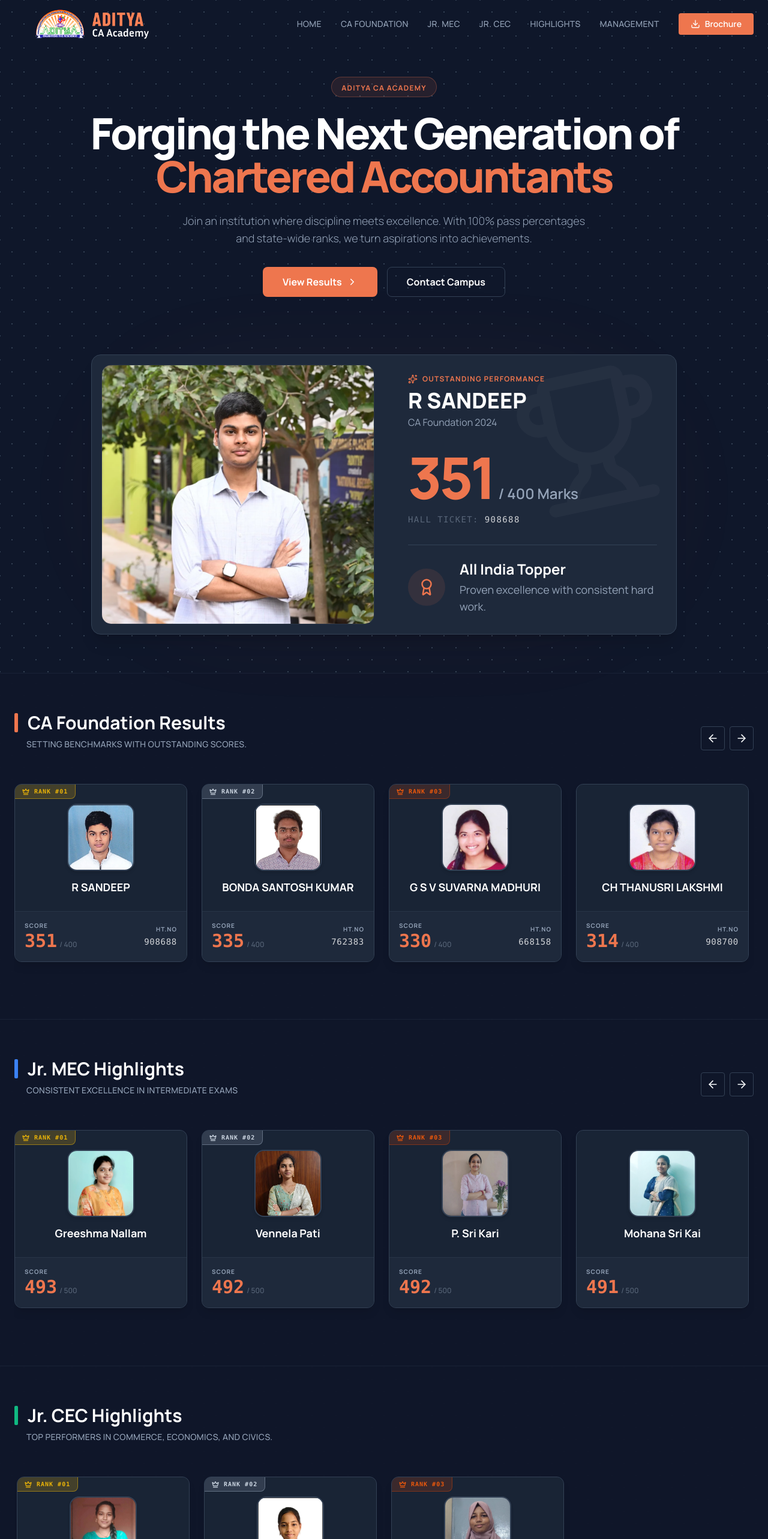
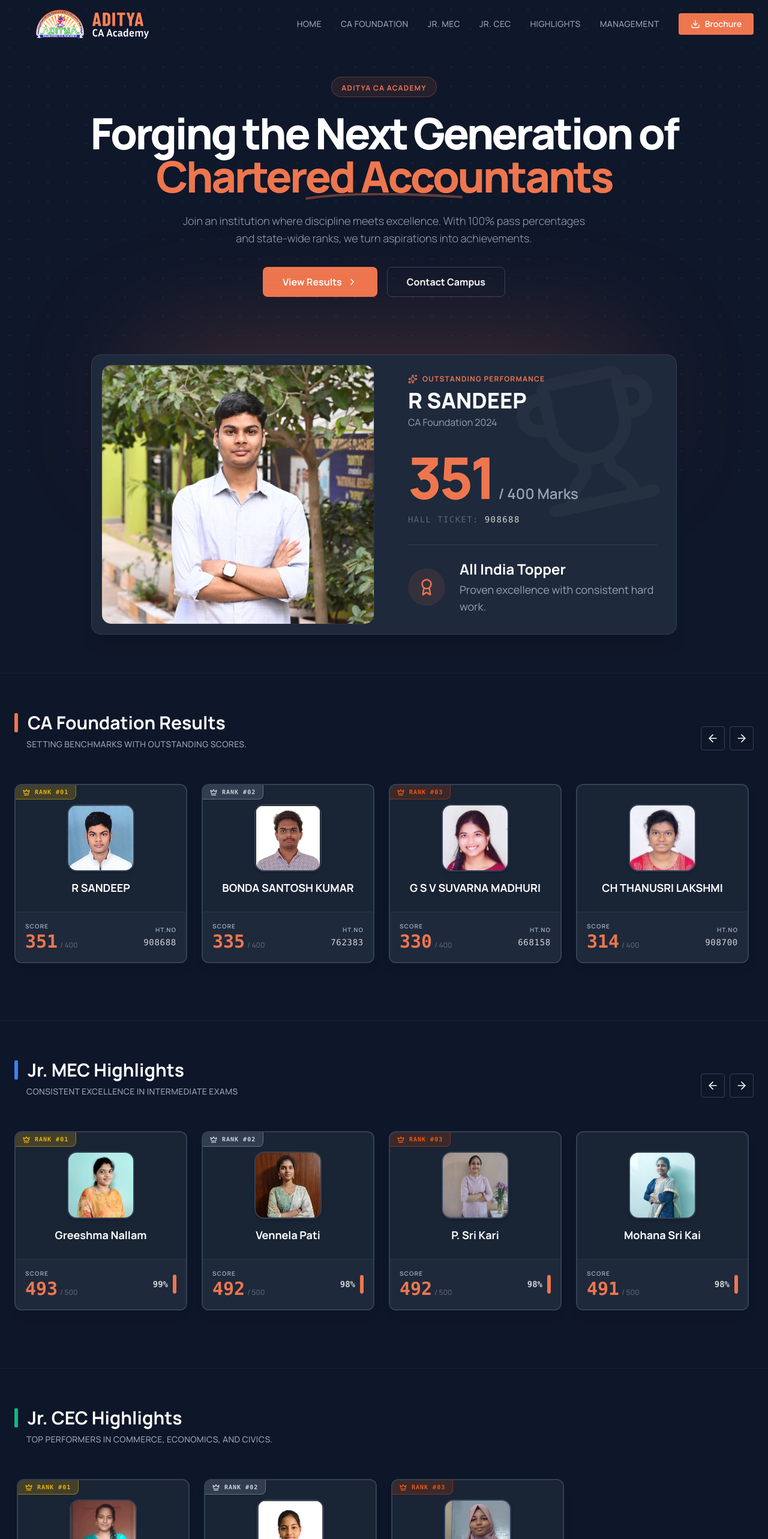
Before and after one commit to Ajithesh9/Promotion-Website, a React (Vite) app in the folder aditya-ca-academy/: page / in a window 1280 px wide. Shown: the top 2566 px of the page at 60% size. Built offline with nearby package versions, Linux system fonts and the light colour scheme.

Commit message:
Hero section and hero title-animations upon reveal, added blur upon revel.

```diff
--- a/aditya-ca-academy/src/App.jsx
+++ b/aditya-ca-academy/src/App.jsx
@@ -1,4 +1,6 @@
-import React, { useRef } from 'react';
+import Lenis from 'lenis';
+import React, { useRef, useEffect } from 'react';
+import { motion } from 'framer-motion';
 import Navbar from './components/Navbar';
 import StudentCard from './components/StudentCard';
 import TopperSpotlight from './components/TopperSpotlight';
@@ -29,6 +31,41 @@
   }
 ];
 
+// REFINED HERO ANIMATIONS
+const heroContainer = {
+  hidden: { opacity: 0 },
+  visible: {
+    opacity: 1,
+    transition: {
+      staggerChildren: 0.15,
+      delayChildren: 0.2
+    }
+  }
+};
+
+const heroItem = {
+  hidden: { y: 20, opacity: 0, filter: 'blur(5px)' },
+  visible: {
+    y: 0,
+    opacity: 1,
+    filter: 'blur(0px)',
+    transition: { duration: 0.8, ease: [0.2, 0.65, 0.3, 0.9] }
+  }
+};
+
+const fadeInUp = {
+  hidden: { opacity: 0, y: 40 },
+  visible: { opacity: 1, y: 0, transition: { duration: 0.6, ease: "easeOut" } }
+};
+
+const staggerContainer = {
+  hidden: { opacity: 0 },
+  visible: {
+    opacity: 1,
+    transition: { staggerChildren: 0.2 }
+  }
+};
+
 function App() {
   const caStudents = getCAStudents();
   const mecStudents = getMecStudents();
@@ -38,6 +75,30 @@
   const caScrollRef = useRef(null);
   const mecScrollRef = useRef(null);
   const cecScrollRef = useRef(null);
+
+  useEffect(() => {
+    const lenis = new Lenis({
+      duration: 0.7,
+      easing: (t) => Math.min(1, 1.001 - Math.pow(2, -10 * t)),
+      direction: 'vertical',
+      gestureDirection: 'vertical',
+      smooth: true,
+      mouseMultiplier: 1.5,
+      smoothTouch: false,
+      touchMultiplier: 2,
+    });
+
+    function raf(time) {
+      lenis.raf(time);
+      requestAnimationFrame(raf);
+    }
+
+    requestAnimationFrame(raf);
+
+    return () => {
+      lenis.destroy();
+    };
+  }, []);
 
   const scroll = (direction, ref) => {
     if (ref.current) {
@@ -55,36 +116,72 @@
   };
 
   return (
-    <div className="min-h-screen selection:bg-primary selection:text-white overflow-x-hidden relative">
+    <div className="min-h-screen selection:bg-primary selection:text-white overflow-x-hidden relative bg-background">
+
+      {/* BACKGROUND DOTS - FIXED */}
+      {/* 1. Increased base opacity to 0.15 so dots are visible. */}
+      {/* 2. Reduced blur to 8px and added scale animation to fix banding issues. */}
+      <motion.div
+        initial={{ opacity: 0, scale: 1.1, filter: 'blur(8px)' }}
+        animate={{ opacity: 1, scale: 1, filter: 'blur(0px)' }}
+        transition={{ duration: 1.2, ease: "easeOut" }}
+        className="fixed inset-0 z-0 pointer-events-none"
+      >
+        <div className="absolute inset-0 bg-[radial-gradient(#ee764e_1.5px,transparent_1.5px)] [background-size:32px_32px] opacity-[0.15]"></div>
+      </motion.div>
+
       <Navbar />
 
       {/* HERO SECTION */}
       <header id="home" className="pt-32 pb-16 px-6 text-center max-w-7xl mx-auto relative z-10">
-        <div className="inline-block border border-primary/30 bg-primary/10 px-4 py-1 rounded-full mb-6">
+        <motion.div
+          initial="hidden"
+          animate="visible"
+          variants={heroContainer}
+          className="flex flex-col items-center"
+        >
+          {/* Badge */}
+          <motion.div variants={heroItem} className="inline-block border border-primary/30 bg-primary/10 px-4 py-1 rounded-full mb-6 backdrop-blur-sm">
             <span className="text-primary font-bold text-xs uppercase tracking-widest">Aditya CA Academy</span>
-        </div>
-        <h1 className="hero-title">
+          </motion.div>
+
+          {/* Title */}
+          <motion.h1 variants={heroItem} className="hero-title mb-6">
             Forging the Next Generation of <br />
-          <span className="text-primary">Chartered Accountants</span>
-        </h1>
-        <p className="hero-subtitle">
+            <span className="text-primary relative inline-block">
+              Chartered Accountants
+              <svg className="absolute w-full h-3 -bottom-1 left-0 text-primary opacity-40" viewBox="0 0 200 9" fill="none" xmlns="http://www.w3.org/2000/svg"><path d="M2.00025 6.99997C25.7501 2.99999 83.25 -3.00001 198 4.99997" stroke="currentColor" strokeWidth="3" /></svg>
+            </span>
+          </motion.h1>
+
+          {/* Subtitle */}
+          <motion.p variants={heroItem} className="hero-subtitle mb-8 max-w-2xl">
             Join an institution where discipline meets excellence. With 100% pass percentages and state-wide ranks, we turn aspirations into achievements.
-        </p>
-        <div className="flex flex-col sm:flex-row gap-4 justify-center">
-          <a href="#ca-foundation" className="btn-primary">
-            View Results <ChevronRight size={18} />
+          </motion.p>
+
+          {/* Buttons */}
+          <motion.div variants={heroItem} className="flex flex-col sm:flex-row gap-4 justify-center">
+            <a href="#ca-foundation" className="btn-primary group">
+              View Results <ChevronRight size={18} className="group-hover:translate-x-1 transition-transform" />
             </a>
             <a href="#contact" className="btn-secondary">
               Contact Campus
             </a>
-        </div>
+          </motion.div>
+        </motion.div>
       </header>
 
       <TopperSpotlight topper={topper} />
 
       {/* --- CA FOUNDATION SECTION --- */}
-      <section id="ca-foundation" className="py-16 border-t border-border/30 bg-background/95">
-        <div className="max-w-7xl mx-auto px-6 relative">
+      <section id="ca-foundation" className="py-16 border-t border-border/30 bg-background/95 relative z-10">
+        <motion.div
+          initial="hidden"
+          whileInView="visible"
+          viewport={{ once: true, margin: "-50px" }}
+          variants={fadeInUp}
+          className="max-w-7xl mx-auto px-6 relative"
+        >
           <div className="mb-6 flex flex-col md:flex-row md:items-end justify-between gap-4">
             <div>
               <div className="section-title">
@@ -99,7 +196,6 @@
             </div>
           </div>
 
-          {/* Corrected: Removed 'group' class to fix ghost hovering */}
           <div className="relative">
             <div className="carousel-container" ref={caScrollRef}>
               {caStudents.map((student, index) => (
@@ -107,12 +203,18 @@
               ))}
             </div>
           </div>
-        </div>
+        </motion.div>
       </section>
 
       {/* --- JR MEC SECTION --- */}
-      <section id="jr-mec" className="py-16 border-t border-border/30 bg-background/95 relative">
-        <div className="max-w-7xl mx-auto px-6 relative">
+      <section id="jr-mec" className="py-16 border-t border-border/30 bg-background/95 relative z-10">
+        <motion.div
+          initial="hidden"
+          whileInView="visible"
+          viewport={{ once: true, margin: "-50px" }}
+          variants={fadeInUp}
+          className="max-w-7xl mx-auto px-6 relative"
+        >
           <div className="mb-6 flex flex-col md:flex-row md:items-end justify-between gap-4">
             <div>
               <div className="section-title">
@@ -132,12 +234,18 @@
               <StudentCard key={index} student={student} rank={index + 1} type="MEC" />
             ))}
           </div>
-        </div>
+        </motion.div>
       </section>
 
       {/* --- JR CEC SECTION --- */}
-      <section id="jr-cec" className="py-16 border-t border-border/30 bg-background/95 relative">
-        <div className="max-w-7xl mx-auto px-6 relative">
+      <section id="jr-cec" className="py-16 border-t border-border/30 bg-background/95 relative z-10">
+        <motion.div
+          initial="hidden"
+          whileInView="visible"
+          viewport={{ once: true, margin: "-50px" }}
+          variants={fadeInUp}
+          className="max-w-7xl mx-auto px-6 relative"
+        >
           <div className="mb-6 flex flex-col md:flex-row md:items-end justify-between gap-4">
             <div>
               <div className="section-title">
@@ -153,12 +261,18 @@
               <StudentCard key={index} student={student} rank={index + 1} type="CEC" />
             ))}
           </div>
-        </div>
+        </motion.div>
       </section>
 
       {/* --- VIDEO HIGHLIGHTS --- */}
-      <section id="highlights" className="py-16 bg-surface border-y border-border">
-        <div className="max-w-7xl mx-auto px-6 grid md:grid-cols-2 gap-12 items-center">
+      <section id="highlights" className="py-16 bg-surface border-y border-border relative z-10">
+        <motion.div
+          initial="hidden"
+          whileInView="visible"
+          viewport={{ once: true, margin: "-50px" }}
+          variants={fadeInUp}
+          className="max-w-7xl mx-auto px-6 grid md:grid-cols-2 gap-12 items-center"
+        >
           <div>
             <div className="flex items-center gap-2 mb-4">
               <PlayCircle className="text-primary" size={24} />
@@ -183,16 +297,34 @@
               ></iframe>
             </div>
           </div>
-        </div>
+        </motion.div>
       </section>
 
       {/* --- MANAGEMENT --- */}
-      <section id="management" className="py-16 px-6 bg-surface border-t border-border">
+      <section id="management" className="py-16 px-6 bg-surface border-t border-border relative z-10">
         <div className="max-w-7xl mx-auto">
-          <h2 className="text-3xl font-bold text-white text-center mb-12">Visionary Leadership</h2>
-          <div className="grid md:grid-cols-3 gap-8">
+          <motion.h2
+            initial={{ opacity: 0, y: 20 }}
+            whileInView={{ opacity: 1, y: 0 }}
+            viewport={{ once: true }}
+            className="text-3xl font-bold text-white text-center mb-12"
+          >
+            Visionary Leadership
+          </motion.h2>
+
+          <motion.div
+            variants={staggerContainer}
+            initial="hidden"
+            whileInView="visible"
+            viewport={{ once: true, margin: "-50px" }}
+            className="grid md:grid-cols-3 gap-8"
+          >
             {managementData.map((leader, index) => (
-              <div key={index} className="management-card group">
+              <motion.div
+                key={index}
+                variants={fadeInUp}
+                className="management-card group"
+              >
                 <div className="flex items-center gap-4 mb-6">
                   <img
                     src={leader.image}
@@ -210,26 +342,22 @@
                 <div className="flex justify-end">
                   <Quote size={20} className="text-border" />
                 </div>
-              </div>
+              </motion.div>
             ))}
-          </div>
+          </motion.div>
         </div>
       </section>
 
-      <footer id="contact" className="bg-black py-12 border-t border-border">
-        {/* Updated Grid: Changed to 12-column grid on desktop for better spacing control */}
+      <footer id="contact" className="bg-black py-12 border-t border-border relative z-10">
         <div className="max-w-7xl mx-auto px-6 grid grid-cols-1 md:grid-cols-2 lg:grid-cols-12 gap-12">
 
-          {/* Logo Section - lg:col-span-3 (25%) */}
           <div className="lg:col-span-3">
-            {/* FIX 1: Added 'w-auto' and 'object-contain' to prevent dragging/distortion */}
             <img src="/assets/assets/logo.png" className="h-24 w-auto object-contain mb-6 opacity-90 brightness-110" alt="Aditya Logo" />
             <p className="text-muted text-sm leading-relaxed">
               Aditya CA Academy is dedicated to shaping the future of finance professionals through rigorous training and holistic development.
             </p>
           </div>
 
-          {/* Contact Section - lg:col-span-3 (25%) */}
           <div className="lg:col-span-3">
             <h4 className="text-white font-bold mb-6">Get in Touch</h4>
             <ul className="space-y-4 text-sm text-muted">
@@ -250,8 +378,6 @@
             </ul>
           </div>
 
-          {/* QR Code - lg:col-span-2 (16.6%) */}
-          {/* FIX 2: Reduced column span to 2 to minimize empty space between QR and Map */}
           <div className="flex flex-col items-start lg:col-span-2">
             <h4 className="text-white font-bold mb-4">Scan Contact</h4>
             <div className="bg-white p-2 rounded-lg">
@@ -259,8 +385,6 @@
             </div>
           </div>
 
-          {/* Map Section - lg:col-span-4 (33.3%) */}
-          {/* Increased span to 4 to take up remaining space, bringing it closer to QR */}
           <div className="lg:col-span-4 flex flex-col">
             <h4 className="text-white font-bold mb-4">Locate Us</h4>
             <div className="rounded-xl overflow-hidden border border-border shadow-lg h-full min-h-[200px]">
--- a/aditya-ca-academy/src/components/StudentCard.jsx
+++ b/aditya-ca-academy/src/components/StudentCard.jsx
@@ -3,6 +3,11 @@
 
 const StudentCard = ({ student, rank, type }) => {
     const isTopRanker = rank <= 3;
+
+    // Calculate Percentage for the Progress Bar
+    const marks = type === 'CA' ? student.marks : student.gainedMarks;
+    const max = type === 'CA' ? student.max : student.maxMarks;
+    const percentage = Math.round((marks / max) * 100);
 
     const getRankStyle = (r) => {
         if (r === 1) return "bg-yellow-500/20 text-yellow-500 border-yellow-500/50";
@@ -12,9 +17,7 @@
     };
 
     return (
-        // PERFORMANCE FIX: Changed transition-all to specific properties to reduce paint cost.
-        // Removed transition-all, added hover transform logic.
-        <div className="group relative bg-surface border border-border hover:border-primary/50 transition duration-300 rounded-xl overflow-hidden snap-start flex flex-col
+        <div className="group relative bg-surface border-2 border-border hover:border-primary/50 transition duration-300 rounded-xl overflow-hidden snap-start flex flex-col
         min-w-[85%] md:min-w-[calc(50%-0.75rem)] lg:min-w-[calc(25%-1.125rem)] shadow-lg hover:shadow-xl hover:-translate-y-1 will-change-transform">
 
             {/* Top Section: Identity */}
@@ -30,7 +33,6 @@
 
                 {/* Photo */}
                 <div className="w-28 h-28 mb-4 relative mt-2">
-                    {/* PERFORMANCE FIX: Added loading='lazy' and decoding='async' */}
                     <img
                         src={student.photo || "/assets/assets/student-sample.png"}
                         alt={student.name}
@@ -50,28 +52,46 @@
             {/* Divider Line */}
             <div className="h-px w-full bg-border/50"></div>
 
-            {/* Bottom Section: Performance Stats & ID */}
+            {/* Bottom Section: Performance Stats & ID/Progress */}
             <div className="bg-surface p-4 flex items-center justify-between">
-                {/* Marks */}
+                {/* Left Side: Marks */}
                 <div className="flex flex-col">
                     <span className="text-[10px] uppercase tracking-widest text-muted font-bold">Score</span>
                     <div className="flex items-baseline gap-1">
                         <span className="text-3xl font-bold text-primary font-mono">
-                            {type === 'CA' ? student.marks : student.gainedMarks}
+                            {marks}
                         </span>
                         <span className="text-xs text-muted/50 font-medium">
-                            / {type === 'CA' ? student.max : student.maxMarks}
+                            / {max}
                         </span>
                     </div>
                 </div>
 
-                {/* HT NO */}
-                {student.htno && (
+                {/* Right Side: HT NO (for CA) OR Vertical Progress Bar (for MEC/CEC) */}
+                {student.htno ? (
                     <div className="text-right">
                         <span className="text-[10px] uppercase tracking-widest text-muted font-bold block">HT.NO</span>
                         <span className="text-sm font-mono text-white/80 tracking-wider">
                             {student.htno}
                         </span>
+                    </div>
+                ) : (
+                    // VERTICAL PROGRESS BAR for MEC/CEC
+                    // Updated: Tighter gap, bigger text (text-sm), white/80 color, proper centering
+                    <div className="flex items-center gap-2">
+                        {/* Percentage Label */}
+                        <span className="text-sm font-bold text-white/80 font-mono leading-none">
+                            {percentage}%
+                        </span>
+
+                        {/* The Bar Container */}
+                        <div className="h-8 w-1.5 bg-primary/20 rounded-full relative overflow-hidden flex items-end">
+                            {/* The Filled Portion */}
+                            <div
+                                className="w-full bg-primary rounded-full transition-all duration-500"
+                                style={{ height: `${percentage}%` }}
+                            ></div>
+                        </div>
                     </div>
                 )}
             </div>
--- a/aditya-ca-academy/src/components/TopperSpotlight.jsx
+++ b/aditya-ca-academy/src/components/TopperSpotlight.jsx
@@ -7,13 +7,18 @@
 
     return (
         <section className="relative max-w-5xl mx-auto px-6 mb-16 z-10 mt-8">
-            {/* Background Glow */}
-            <div className="absolute inset-0 -z-10 bg-primary/20 rounded-full opacity-30 transform scale-90 blur-[100px] pointer-events-none"></div>
+            {/* SIMPLE TOP GLOW (Requested Fix)
+               - Visible mostly on the top side
+               - Bleeds into the section above
+               - Subtle and performance friendly
+            */}
+            <div className="absolute top-0 left-1/2 -translate-x-1/2 w-[80%] h-[150px] bg-primary/30 blur-[100px] -z-10 rounded-full mix-blend-screen pointer-events-none"></div>
 
             <motion.div
-                initial={{ y: 20, opacity: 0 }}
-                whileInView={{ y: 0, opacity: 1 }}
-                viewport={{ once: true }}
+                initial={{ y: 50, opacity: 0, scale: 0.9 }}
+                whileInView={{ y: 0, opacity: 1, scale: 1 }}
+                viewport={{ once: true, margin: "-100px" }}
+                transition={{ duration: 0.8, type: "spring", bounce: 0.3 }}
                 className="bg-surface border border-border rounded-2xl shadow-xl overflow-hidden flex flex-col md:flex-row relative max-h-[700px]"
             >
                 {/* Decorative Watermark */}
@@ -22,7 +27,6 @@
                 </div>
 
                 {/* Photo Section */}
-                {/* CHANGED: Increased width to 1/2 (50%) and added p-4 for the 'gap' effect */}
                 <div className="relative min-h-[350px] md:w-1/2 md:min-h-full p-4">
                     {/* Inner wrapper for rounded corners */}
                     <div className="relative w-full h-full rounded-2xl overflow-hidden border border-white/5 shadow-inner">
@@ -35,7 +39,6 @@
                 </div>
 
                 {/* Details Section */}
-                {/* CHANGED: Adjusted width to 1/2 to match the photo extension */}
                 <div className="p-8 flex flex-col justify-center relative z-20 md:w-1/2 md:pl-10">
                     <div className="mb-8">
                         <div className="flex items-center gap-2 text-primary mb-2 font-bold uppercase tracking-widest text-xs select-none">
--- a/aditya-ca-academy/src/index.css
+++ b/aditya-ca-academy/src/index.css
@@ -5,6 +5,26 @@
 @tailwind components;
 @tailwind utilities;
 
+/* --- Lenis Scroll Setup --- */
+html.lenis, html.lenis body {
+  height: auto;
+}
+
+.lenis.lenis-smooth {
+  scroll-behavior: auto !important;
+}
+
+.lenis.lenis-smooth [data-lenis-prevent] {
+  overscroll-behavior: contain;
+}
+
+.lenis.lenis-stopped {
+  overflow: hidden;
+}
+
+.lenis.lenis-scrolling iframe {
+  pointer-events: none;
+}
 body {
   /* Updated: bg-background, text-foreground */
   @apply bg-background text-foreground font-sans antialiased;
```
Also changed, not shown: aditya-ca-academy/src/components/Navbar.jsx (+16 -8 lines). Lines whose indentation alone changed are shown as unchanged.
